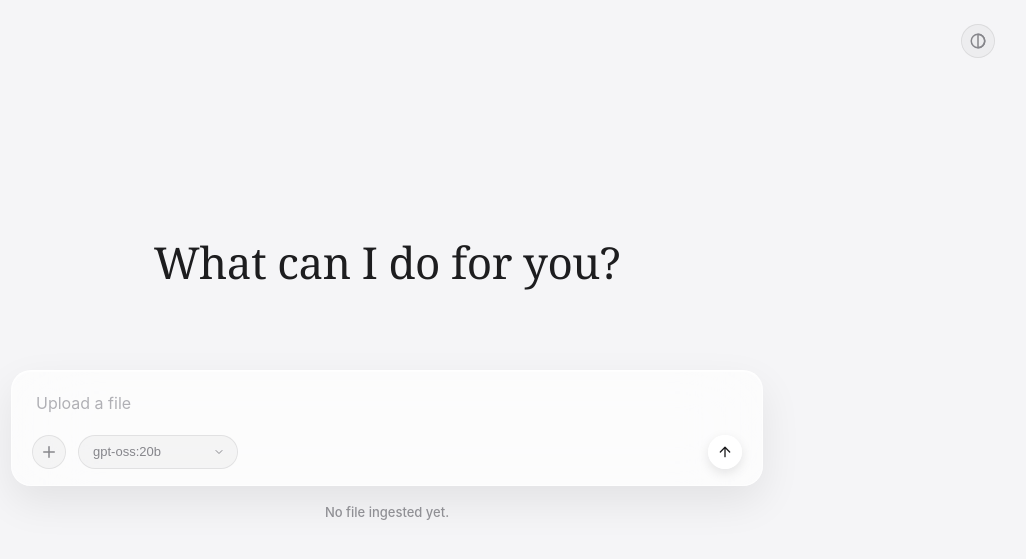
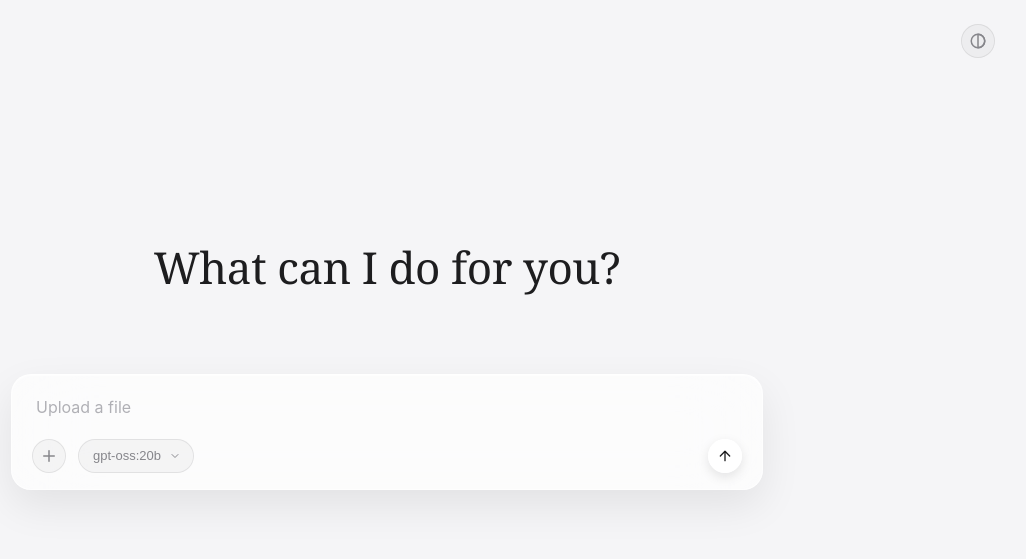
Before and after one commit to Senuka-Deneth/Clean-RAG-Application-Flask, a Flask app: page / in a window 1280 px wide. Shown: the top 559 px of the page, without its empty margins (253-1279 px from the left). Run offline with Flask 3, Linux system fonts and the light colour scheme.

Commit message:
Enhancement: Implement a custom model selection dropdown, dynamic AI loading bubbles, smooth chat scrolling, and refined error display with improved citation list styling.

```diff
--- a/static/css/style.css
+++ b/static/css/style.css
@@ -377,6 +377,7 @@ body.light-theme .answer-bubble {
 /* Citations Expansion UI */
 .citations-container {
     margin-top: 12px;
+    position: relative;
     display: flex;
     flex-direction: column;
     align-items: flex-start;
@@ -403,6 +404,10 @@ body.light-theme .answer-bubble {
 }
 
 .citations-list {
+    position: absolute;
+    bottom: 100%;
+    left: 0;
+    margin-bottom: 12px;
     background: var(--glass-bg);
     border: 1px solid var(--glass-border);
     border-top: 1px solid var(--glass-border-light);
@@ -411,11 +416,14 @@ body.light-theme .answer-bubble {
     display: flex;
     flex-direction: column;
     gap: 12px;
-    width: 100%;
-    max-width: 680px;
+    width: 400px;
+    max-width: 90vw;
+    max-height: 400px;
+    overflow-y: auto;
     box-shadow: var(--glass-shadow);
     backdrop-filter: blur(20px);
     -webkit-backdrop-filter: blur(20px);
+    z-index: 500;
 }
 
 .citation-item {
@@ -473,7 +481,33 @@ body.light-theme .answer-bubble {
 .citation-text.collapsed {
     display: -webkit-box;
     -webkit-line-clamp: 3;
+    line-clamp: 3;
     -webkit-box-orient: vertical;
     overflow: hidden;
     text-overflow: ellipsis;
 }
+
+/* Custom Model Dropdown */
+.model-dropdown-container {
+   position: relative;
+   display: flex;
+   align-items: center;
+}
+
+.model-menu {
+   position: absolute;
+   top: 100%;
+   left: 0;
+   right: auto;
+   margin-top: 8px;
+   min-width: 160px;
+}
+
+/* Status Msg styling for Error hooked below input */
+#error-status {
+   font-size: 13px;
+   color: #ff453a;
+   margin-top: 8px;
+   font-weight: 500;
+   text-align: center;
+}
--- a/static/js/main.js
+++ b/static/js/main.js
@@ -1,4 +1,4 @@
-// Auto-ingest on Send + continuous chat log + expandable citations
+// Auto-ingest on Send + continuous chat log + expandable citations + dynamic AI loading bubbles
 
 let __ragIngested = false;
 
@@ -8,19 +8,34 @@ const questionInput = document.getElementById('question');
 const topkInput = document.getElementById('topk');
 const modelInput = document.getElementById('model');
 const askBtn = document.getElementById('askBtn');
-const statusEl = document.getElementById('status');
 const mainCard = document.getElementById('main-card');
 const answerContainer = document.getElementById('answer-container');
 
-function setStatus(msg) {
-  if (statusEl) statusEl.textContent = msg || '';
+// Error message hook
+let statusEl = document.getElementById('error-status');
+if (!statusEl) {
+    statusEl = document.createElement('div');
+    statusEl.id = 'error-status';
+    statusEl.className = 'status-msg';
+    const wrapper = document.querySelector('.glass-input-wrapper');
+    if (wrapper) wrapper.appendChild(statusEl);
+}
+
+function showError(msg) {
+  if (statusEl) {
+      statusEl.textContent = msg;
+      statusEl.style.color = '#ff453a';
+      statusEl.style.fontWeight = '500';
+  }
+}
+function clearError() {
+  if (statusEl) statusEl.textContent = '';
 }
 
 if (fileInput) {
   fileInput.addEventListener('change', () => {
     __ragIngested = false;
-    const f = fileInput.files && fileInput.files[0];
-    setStatus(f ? 'File selected. Ready to ingest on Send.' : 'No file ingested yet.');
+    clearError();
   });
 }
 
@@ -56,6 +71,15 @@ async function askQuestion(question, topk, model) {
   return data;
 }
 
+function smoothScroll() {
+  const anchor = document.getElementById('scroll-anchor');
+  if(anchor) {
+      anchor.scrollIntoView({ behavior: 'smooth', block: 'end' });
+  } else {
+      window.scrollTo({ top: document.documentElement.scrollHeight, behavior: 'smooth' });
+  }
+}
+
 function appendUserMessage(question) {
   if (answerContainer) answerContainer.classList.remove('hidden');
   if (mainCard) mainCard.classList.add('chat-mode');
@@ -64,7 +88,7 @@ function appendUserMessage(question) {
   userGroup.className = 'message-group user-group';
 
   const bubble = document.createElement('div');
-  bubble.className = 'question-bubble full';
+  bubble.className = 'question-bubble';
   bubble.textContent = question;
 
   userGroup.appendChild(bubble);
@@ -75,12 +99,38 @@ function appendUserMessage(question) {
     questionInput.style.height = 'auto';
   }
 
-  window.scrollTo({ top: document.body.scrollHeight, behavior: 'smooth' });
+  smoothScroll();
+}
+
+let tempAIGroup = null;
+
+function setProcessingBubble(msg) {
+    if (!tempAIGroup) {
+        tempAIGroup = document.createElement('div');
+        tempAIGroup.className = 'message-group ai-group';
+
+        const bubble = document.createElement('div');
+        bubble.className = 'answer-bubble status-msg';
+        bubble.textContent = msg;
+
+        tempAIGroup.appendChild(bubble);
+        answerContainer.appendChild(tempAIGroup);
+    } else {
+        const bubble = tempAIGroup.querySelector('.answer-bubble');
+        if(bubble) bubble.textContent = msg;
+    }
+    smoothScroll();
 }
 
 function appendAIMessage(data, errorText = null) {
-  const aiGroup = document.createElement('div');
-  aiGroup.className = 'message-group ai-group';
+  let aiGroup = tempAIGroup;
+  if (aiGroup) {
+      aiGroup.innerHTML = '';
+  } else {
+      aiGroup = document.createElement('div');
+      aiGroup.className = 'message-group ai-group';
+      answerContainer.appendChild(aiGroup);
+  }
 
   const answerBubble = document.createElement('div');
   answerBubble.className = 'answer-bubble';
@@ -167,44 +217,44 @@ function appendAIMessage(data, errorText = null) {
      }
   }
 
-  answerContainer.appendChild(aiGroup);
-  window.scrollTo({ top: document.body.scrollHeight, behavior: 'smooth' });
+  tempAIGroup = null;
+  smoothScroll();
 }
 
 if (askBtn) {
   askBtn.addEventListener('click', async () => {
     const question = (questionInput?.value || '').trim();
     const topk = topkInput?.value || '5';
-    const model = (modelInput?.value || '').trim();
+    // fetch model ID dynamically from the hidden input assigned by the custom dropdown
+    const targetModelInput = document.getElementById('model');
+    const model = (targetModelInput?.value || '').trim();
     const file = fileInput?.files?.[0];
 
     if (!question) {
-      setStatus('Please type a question.');
+      showError('Please type a question.');
       return;
     }
 
     try {
       if (!file && !__ragIngested) {
-        setStatus('Please upload a document first.');
+        showError('No document uploaded! Please upload a file first.');
         return;
       }
-
+      clearError();
       appendUserMessage(question);
 
       if (file && !__ragIngested) {
-        setStatus('Ingesting document…');
+        setProcessingBubble('Ingesting document…');
         await ingestFile(file);
         __ragIngested = true;
       }
 
-      setStatus('Processing…');
+      setProcessingBubble('Processing response…');
       const data = await askQuestion(question, topk, model);
 
       appendAIMessage(data);
-      setStatus('');
     } catch (err) {
       appendAIMessage(null, 'Error: ' + (err?.message || err));
-      setStatus('');
     }
   });
 }
--- a/templates/index.html
+++ b/templates/index.html
@@ -61,11 +61,17 @@
                <svg width="18" height="18" viewBox="0 0 24 24" fill="none" stroke="currentColor" stroke-width="2" stroke-linecap="round" stroke-linejoin="round"><line x1="12" y1="5" x2="12" y2="19"></line><line x1="5" y1="12" x2="19" y2="12"></line></svg>
              </label>
 
-             <!-- Minimal Model Select -->
-             <select id="model" class="model-select">
-               <option value="gpt-oss:20b" selected>gpt-oss:20b</option>
-               <option value="qwen2.5-coder:14b">qwen2.5-coder:14b</option>
-             </select>
+             <!-- Custom Liquid Glass Model Dropdown -->
+             <div class="model-dropdown-container">
+               <button id="modelToggleBtn" class="model-select">
+                 <span id="selectedModelText">gpt-oss:20b</span>
+               </button>
+               <div id="modelDropdownMenu" class="theme-dropdown-menu menu-hidden model-menu">
+                 <button class="theme-option model-option" data-model="gpt-oss:20b">gpt-oss:20b</button>
+                 <button class="theme-option model-option" data-model="qwen2.5-coder:14b">qwen2.5-coder:14b</button>
+               </div>
+               <input type="hidden" id="model" value="gpt-oss:20b" />
+             </div>
 
              <!-- Hidden Top-k for backend -->
              <input type="hidden" id="topk" value="5" />
@@ -80,14 +86,13 @@
         </div>
       </div>
 
-      <!-- Status/Error Message -->
-      <div id="status" class="status-msg">No file ingested yet.</div>
+      <!-- Legacy Status Message Removed (Handled in Output Bubbles now) -->
     </div>
   </div>
 
   <script src="../static/js/main.js"></script>
 
-  <!-- Inline logic for dynamic UI updates (leaving main.js strictly untouched) -->
+  <!-- Inline logic for dynamic UI updates (leaving main.js essentially untouched structurally) -->
   <script>
     // 1. Dynamic placeholder based on file upload & Auto-resize
     const fileInputMod = document.getElementById('file');
@@ -95,7 +100,7 @@
     if (fileInputMod && questionInputMod) {
       fileInputMod.addEventListener('change', (e) => {
         const hasFile = e.target.files && e.target.files.length > 0;
-        questionInputMod.placeholder = hasFile ? "Ask anything from the document" : "Upload a file";
+        questionInputMod.placeholder = hasFile ? "Ask a question about the document..." : "Upload a file";
       });
 
       // Auto-resize logic
@@ -113,33 +118,14 @@
       });
     }
 
-    // 2. Red Error message handling strictly for "upload a document" omission error
-    const statusElObs = document.getElementById('status');
-    const observer = new MutationObserver(() => {
-      const text = statusElObs.textContent || '';
-      // Only show red if user tried to send without a file
-      if (text.includes('upload a document first') || text.includes('upload a file')) {
-        statusElObs.style.color = '#ff453a'; // Apple error red
-        statusElObs.style.fontWeight = '500';
-      } else {
-        statusElObs.style.color = 'var(--text-secondary)';
-        statusElObs.style.fontWeight = 'normal';
-      }
-    });
-    observer.observe(statusElObs, { childList: true, characterData: true, subtree: true });
-
-    // 3. Theme Toggle Dropdown Logic
+    // 2. Theme Toggle Dropdown Logic
     const themeToggleBtn = document.getElementById('themeToggleBtn');
     const themeDropdownMenu = document.getElementById('themeDropdownMenu');
-    const themeOptions = document.querySelectorAll('.theme-option');
+    const themeOptions = document.querySelectorAll('.theme-option:not(.model-option)');
 
     themeToggleBtn.addEventListener('click', (e) => {
         e.stopPropagation();
         themeDropdownMenu.classList.toggle('menu-hidden');
-    });
-
-    document.addEventListener('click', () => {
-        themeDropdownMenu.classList.add('menu-hidden');
     });
 
     function applyTheme(theme) {
@@ -153,7 +139,6 @@
         localStorage.setItem('preferred-theme', theme);
     }
 
-    // Active state for buttons
     function updateDropdownActiveState(selectedTheme) {
         themeOptions.forEach(btn => {
             if(btn.getAttribute('data-theme') === selectedTheme) {
@@ -183,6 +168,31 @@
             document.body.classList.add(e.matches ? 'dark-theme' : 'light-theme');
         }
     });
+
+    // 3. Model Select Dropdown Logic
+    const modelToggleBtn = document.getElementById('modelToggleBtn');
+    const modelDropdownMenu = document.getElementById('modelDropdownMenu');
+    const modelOptions = document.querySelectorAll('.model-option');
+    const modelHiddenInput = document.getElementById('model');
+    const selectedModelText = document.getElementById('selectedModelText');
+
+    modelToggleBtn.addEventListener('click', (e) => {
+        e.stopPropagation();
+        modelDropdownMenu.classList.toggle('menu-hidden');
+    });
+
+    modelOptions.forEach(btn => {
+        btn.addEventListener('click', (e) => {
+            const val = e.target.getAttribute('data-model');
+            modelHiddenInput.value = val;
+            selectedModelText.textContent = val;
+        });
+    });
+
+    document.addEventListener('click', () => {
+        themeDropdownMenu.classList.add('menu-hidden');
+        if(modelDropdownMenu) modelDropdownMenu.classList.add('menu-hidden');
+    });
   </script>
 </body>
 </html>
```
